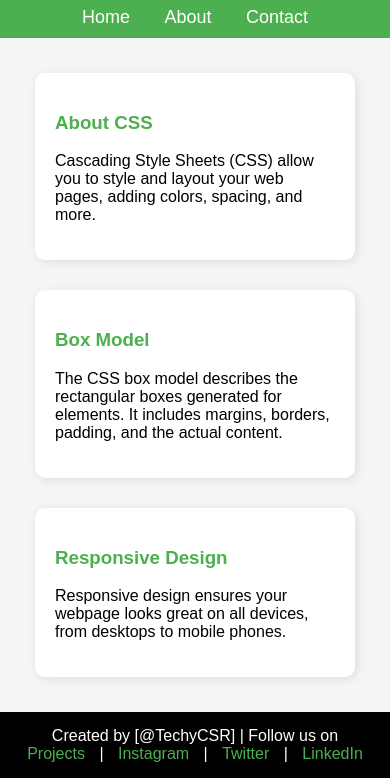
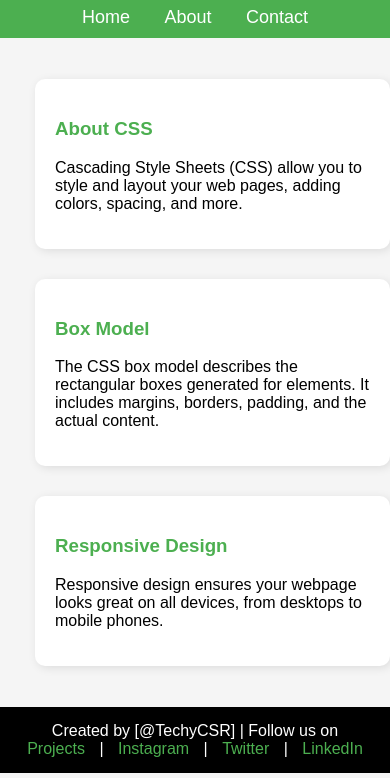
Before and after one commit to TechyCSR/FrontendI-INT-Task2, a plain HTML site: page index.html in a window 390 px wide. Shown: the part 71-849 px from the top of the page. Drawn offline with Linux system fonts and the light colour scheme.

Commit message:
Update index.html

```diff
--- a/index.html
+++ b/index.html
@@ -3,12 +3,15 @@
 <head>
     <meta charset="UTF-8">
     <meta name="viewport" content="width=device-width, initial-scale=1.0">
-    <title>Website Task</title>
+    <title>TechyCSR</title>
     <style>
         body {
             margin: 0;
             font-family: Arial, sans-serif;
             background-color: #f5f5f5;
+            display: flex;
+            flex-direction: column;
+            min-height: 100vh;
         }
         .header {
             background-color: #4CAF50;
@@ -33,6 +36,7 @@
             justify-content: center;
             flex-wrap: wrap;
             margin: 20px;
+            flex-grow: 1;
         }
         .box {
             background-color: white;
@@ -41,6 +45,10 @@
             padding: 20px;
             margin: 15px;
             width: 300px;
+            transition: transform 0.3s ease-in-out;
+        }
+        .box:hover {
+            transform: translateY(-10px);
         }
         .box h3 {
             color: #4CAF50;
@@ -50,12 +58,21 @@
             color: white;
             text-align: center;
             padding: 15px;
-            margin-top: 20px;
+            margin-top: auto;
         }
         .footer a {
             color: #4CAF50;
             text-decoration: none;
             margin: 0 10px;
+        }
+        @media (max-width: 768px) {
+            .container {
+                flex-direction: column;
+                align-items: center;
+            }
+            .box {
+                width: 90%;
+            }
         }
     </style>
 </head>
```
